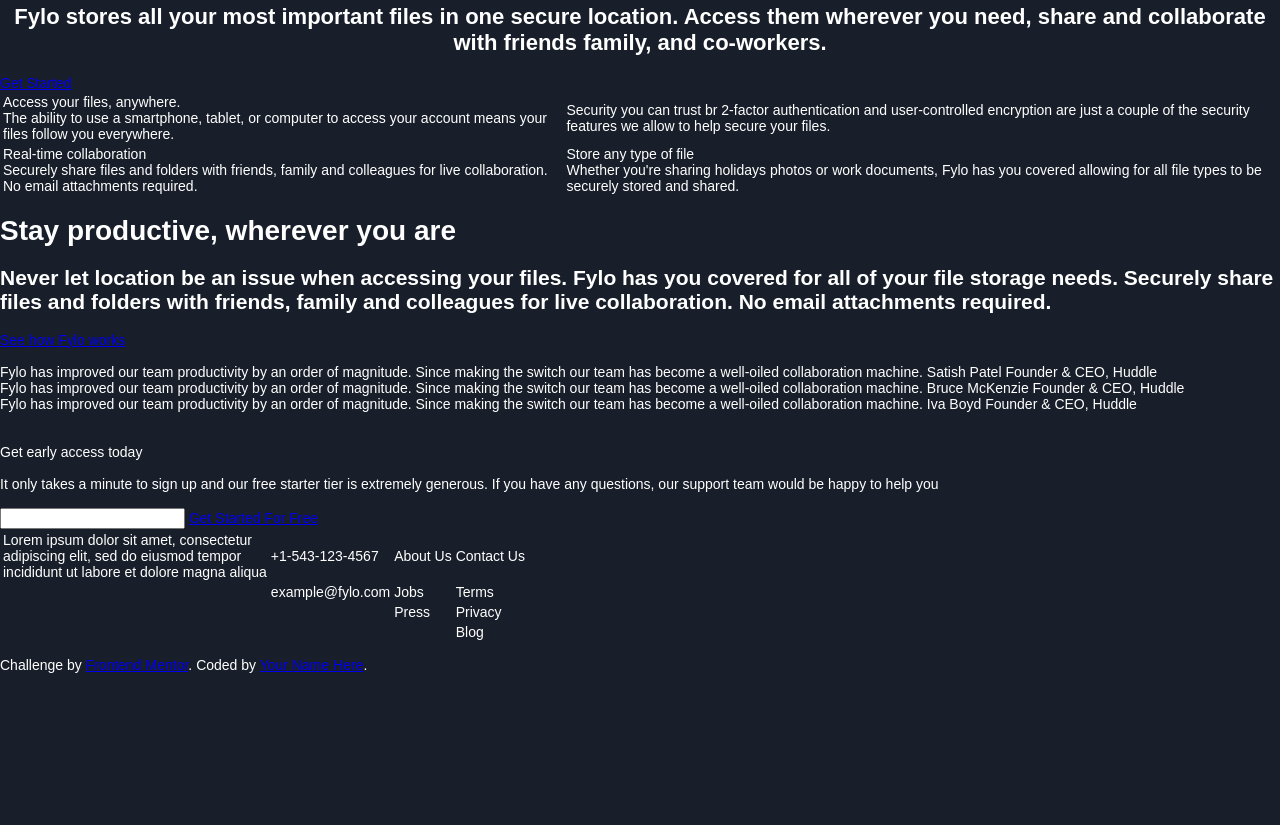
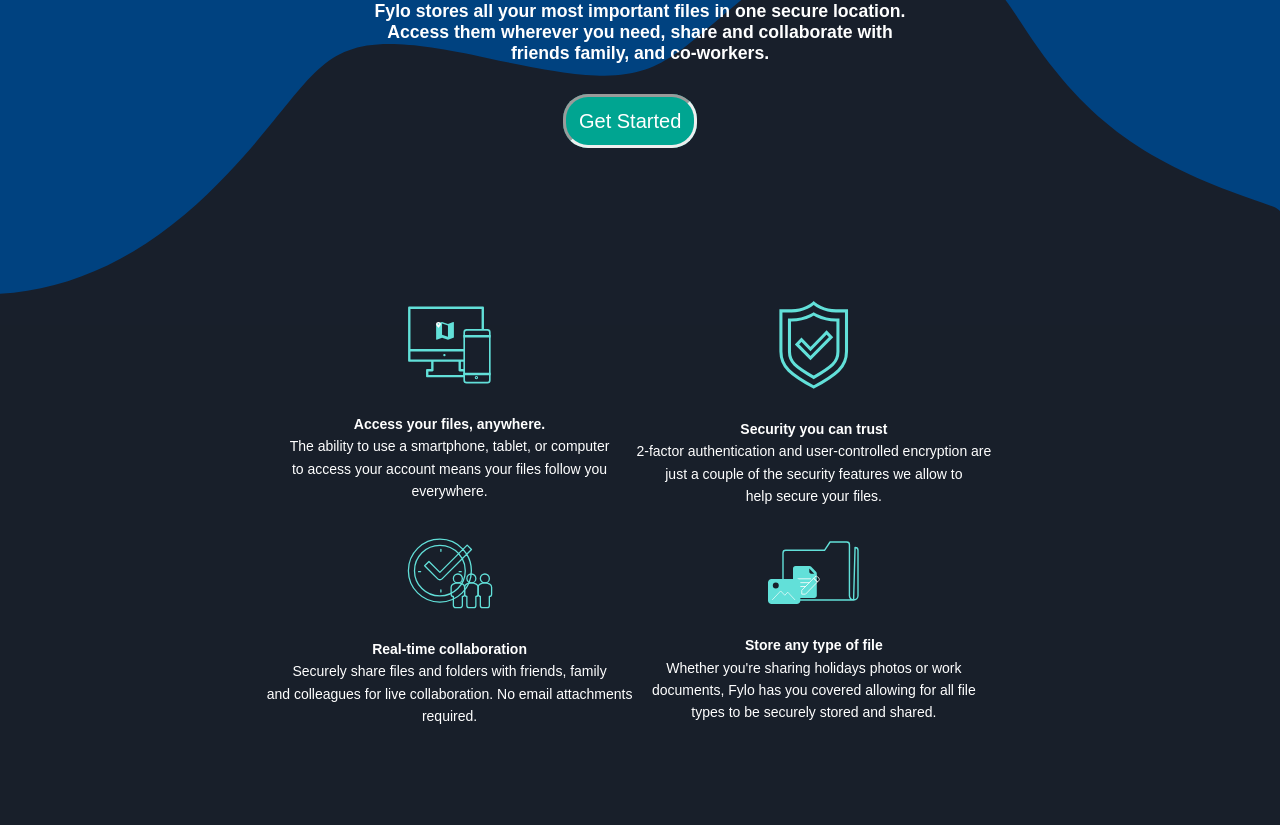
Before and after one commit to callumcrofts/challenge-two, a plain HTML site: page index.html in a window 1280 px wide. Shown: the part 569-1394 px from the top of the page. Before the commit the page ends 1256 px from the top, so only its background shows below. Drawn offline with Linux system fonts and the light colour scheme; files whose address does not match are found by name.

Commit message:
Update index.html

```diff
--- a/index.html
+++ b/index.html
@@ -10,7 +10,14 @@
 
 
 </head>
-<body class="body-div">
+<body >
+  <div class="curve-div">
+  <img class="curve" src="file:///F:/Coding/code/h2/fylo-landing-page-892264-master/fylo-landing-page-892264-master/images/bg-curvy-desktop.svg" alt="">
+</div>
+
+
+<div class="first-body-div">
+
 
   <div class="top-nav">
   <a class="features" href="#">Features</a>
@@ -19,126 +26,120 @@
   </div>
  <br><br>
 
- <img src="F:\Coding\code\h2\fylo-landing-page-892264-master\fylo-landing-page-892264-master\images" alt="">
+ <img class="header-image" src="F:\Coding\code\h2\fylo-landing-page-892264-master\fylo-landing-page-892264-master\images\illustration-intro.png" alt="">
+
 
 <div class="header-div">
-<h1 class="header">All your files in one secure location, accessible anywhere.</h1>
-<h2>Fylo stores all your most important files in one secure location. Access them wherever
-you need, share and collaborate with friends family, and co-workers.</h2>
+<h1 class="header">All your files in one secure location, <br> accessible anywhere.</h1>
+<h2 class="sub-header">Fylo stores all your most important files in one secure location.<br> Access them wherever
+you need, share and collaborate with <br>friends family, and co-workers.</h2>
+
 </div>
+<br><br>
 
-<a href="#">Get Started</a>
+<a class="get-started" href="#">Get Started</a>
 
+<div class="body-div">
+  <div class="text-body-div">
 
-<table>
+<table class="first-table">
   <tbody>
     <tr>
-      <td>Access your files, anywhere. <br>The ability to use a smartphone, tablet, or computer to access your account means your
-      files follow you everywhere.</td>
-      <td>Security you can trust br  2-factor authentication and user-controlled encryption are just a couple of the security
-        features we allow to help secure your files.</td>
+      <td> <img src="file:///F:/Coding/code/h2/fylo-landing-page-892264-master/fylo-landing-page-892264-master/images/icon-access-anywhere.svg" alt=""> <br><br><b>Access your files, anywhere.</b> <br>The ability to use a smartphone, tablet, or computer <br>to access your account means your
+      files follow you <br> everywhere.</td>
+      <td> <img src="file:///F:/Coding/code/h2/fylo-landing-page-892264-master/fylo-landing-page-892264-master/images/icon-security.svg" alt=""><br><br><b>Security you can trust</b> <br>  2-factor authentication and user-controlled encryption are <br>just a couple of the security
+        features we allow to <br>help secure your files.</td>
     </tr>
     <tr>
-      <td>Real-time collaboration <br>Securely share files and folders with friends, family and colleagues for live collaboration.
-      No email attachments required.</td>
-      <td>Store any type of file <br> Whether you're sharing holidays photos or work documents, Fylo has you covered allowing for all
-      file types to be securely stored and shared.</td>
+      <td><br></td>
+    </tr>
+    <tr>
+      <td><img src="file:///F:/Coding/code/h2/fylo-landing-page-892264-master/fylo-landing-page-892264-master/images/icon-collaboration.svg" alt=""><br><br><b>Real-time collaboration </b><br>Securely share files and folders with friends, family <br> and colleagues for live collaboration.
+      No email attachments <br> required.</td>
+      <td> <img src="file:///F:/Coding/code/h2/fylo-landing-page-892264-master/fylo-landing-page-892264-master/images/icon-any-file.svg" alt=""><br><br><b>Store any type of file</b> <br> Whether you're sharing holidays photos or work <br> documents, Fylo has you covered allowing for all
+      file <br> types to be securely stored and shared.</td>
     </tr>
   </tbody>
 </table>
 
+<br><br><br><br><br><br><br><br>
+<img class="image-two" src="file:///F:/Coding/code/h2/fylo-landing-page-892264-master/fylo-landing-page-892264-master/images/illustration-stay-productive.png" alt="">
 
 
-
+<div class="image-two-text">
 
 
 <h1>Stay productive, wherever you are</h1>
-<h2>  Never let location be an issue when accessing your files. Fylo has you covered for all of your file
+<h2>  Never let location be an issue when accessing <br>your files. Fylo has you covered for <br>all of your file
   storage needs.
+<br>
+  Securely share files and folders with friends, <br>family and colleagues for live collaboration. <br>No email
+  attachments required.</h2>
+<br>
+  <a class="fylo-works" href="#">See how Fylo works</a>
+</div>
+<br><br><br><br>
 
-  Securely share files and folders with friends, family and colleagues for live collaboration. No email
-  attachments required.</h2>
-
-  <a href="#">See how Fylo works</a>
-
-<br><br>
-
-  <div class="">
+<div class="chats">
+  <div class="chat-one">
     Fylo has improved our team productivity by an order of magnitude. Since making the switch our team has
     become a well-oiled collaboration machine.
-
-    Satish Patel
-    Founder & CEO, Huddle
+    <br><br>
+    <table>
+      <tr>
+        <td><img class="profile-one" src="file:///F:/Coding/code/h2/fylo-landing-page-892264-master/fylo-landing-page-892264-master/images/profile-1.jpg" alt=""></td>
+        <td>Satish Patel <br>Founder & CEO, Huddle</td>
+      </tr>
+    </table>
   </div>
 
-  <div class="">
+  <div class="chat-two">
     Fylo has improved our team productivity by an order of magnitude. Since making the switch our team has
     become a well-oiled collaboration machine.
+    <br><br>
 
-    Bruce McKenzie
-    Founder & CEO, Huddle
+    <table>
+      <tr>
+        <td><img class="profile-two" src="file:///F:/Coding/code/h2/fylo-landing-page-892264-master/fylo-landing-page-892264-master/images/profile-2.jpg" alt=""></td>
+        <td>Bruce McKenzie <br> Founder & CEO, Huddle</td>
+      </tr>
+    </table>
   </div>
 
-  <div class="">
+  <div class="chat-three">
     Fylo has improved our team productivity by an order of magnitude. Since making the switch our team has
     become a well-oiled collaboration machine.
+    <br><br>
 
-    Iva Boyd
-    Founder & CEO, Huddle
+    <table>
+      <tr>
+        <td><img class="profile-three" src="file:///F:/Coding/code/h2/fylo-landing-page-892264-master/fylo-landing-page-892264-master/images/profile-3.jpg" alt=""></td>
+        <td>Iva Boyd  <br>         Founder & CEO, Huddle</td>
+      </tr>
+    </table>
   </div>
 
 <br><br>
-  <div class="">
-    Get early access today
+  <div class="early-access">
+    <h1 class="early-access">Get early access today</h1>
+    <p class="early-access">It only takes a minute to sign up and our free starter tier is extremely generous. <br>If you have any
+    questions, our support team would be happy to help you</p>
     <br><br>
-    It only takes a minute to sign up and our free starter tier is extremely generous. If you have any
-    questions, our support team would be happy to help you
+    <input class="email" type="email" name="" value="">
     <br><br>
-    <input type="email" name="" value="">
-
-    <a href="#">Get Started For Free</a>
-
+    <button class="button-one" type="mailto" name="button">Subit your Email</button>
+    <br><br>
+    <h1 class="early-access">OR Email Diam</h1><br> <a class="button-two" href="mailto:diam@itpt.co.uk">Get Address</a></td>
   </div>
 
-<table>
+</div>
+</div>
+<br><br><br><br><br>
+<table class="last-table">
   <tbody>
     <tr>
-      <td>Lorem ipsum dolor sit amet, consectetur <br> adipiscing elit, sed do eiusmod tempor <br>incididunt ut labore et
+      <td><br><br>Lorem ipsum dolor sit amet, consectetur <br> adipiscing elit, sed do eiusmod tempor <br>incididunt ut labore et
         dolore magna aliqua</td>
         <td>+1-543-123-4567</td>
         <td>About Us</td>
         <td>Contact Us</td>
-      </tr>
-      <tr>
-        <td></td>
-        <td>example@fylo.com</td>
-        <td>Jobs</td>
-        <td>Terms</td>
-        <td></td>
-     </tr>
-     <tr>
-       <td></td>
-       <td></td>
-       <td>Press</td>
-       <td>Privacy</td>
-     </tr>
-     <tr>
-       <td></td>
-       <td></td>
-       <td></td>
-       <td>Blog</td>
-     </tr>
-
-  </tbody>
-</table>
-
-
-
-  <footer>
-    <p class="attribution">
-      Challenge by <a href="https://www.frontendmentor.io?ref=challenge" target="_blank">Frontend Mentor</a>.
-      Coded by <a href="#">Your Name Here</a>.
-    </p>
-  </footer>
-</body>
-</html>
```
